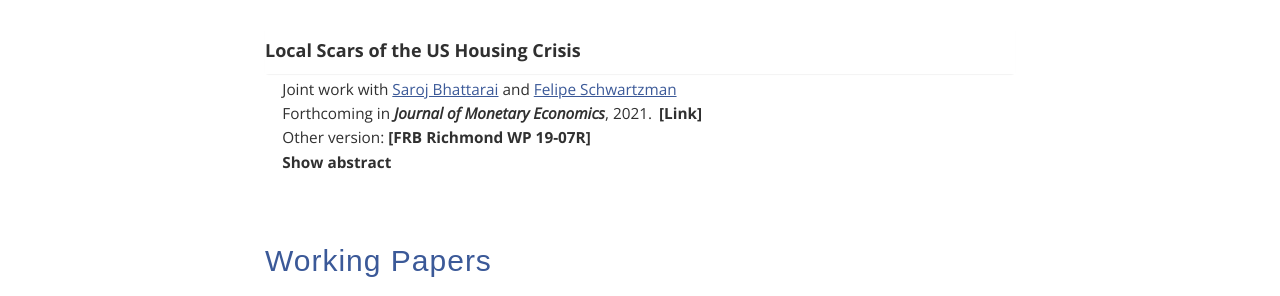
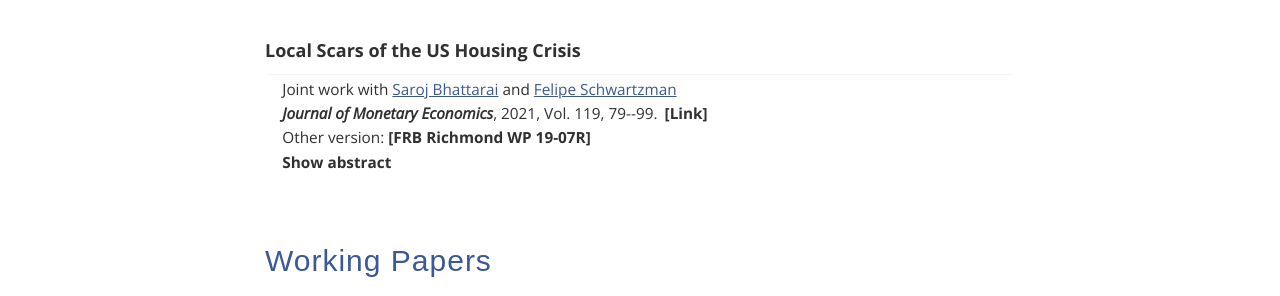
Before and after one commit to choongryulyang/choongryulyang.github.io, a Jekyll site: the page built from index.html, in a window 1280 px wide and 900 px high, scrolled down 838 px. Shown: the part 157-453 px from the top of the window. Built offline with Jekyll 4.4.1, drawn with Linux system fonts in a browser that asks for light colours.

Commit message:
Update index.html

```diff
--- a/index.html
+++ b/index.html
@@ -88,7 +88,7 @@ title: Choongryul Yang
 
 						<p style="margin-bottom:0px; font-size: 11.5pt">
 						<a style="color: #303030">
-						Forthcoming in <b><i>Journal of Monetary Economics</i></b>, 2021.
+						<b><i>Journal of Monetary Economics</i></b>, 2021, Vol. 119, 79--99.
 						<a class="two" style="margin-left: 0.2em" href="https://doi.org/10.1016/j.jmoneco.2021.02.001" target="_blank" onclick="ga('send','event','BSY JME', 'Click', 'Design')">
 						<b>[Link]</b></a>
 						</p>
```
